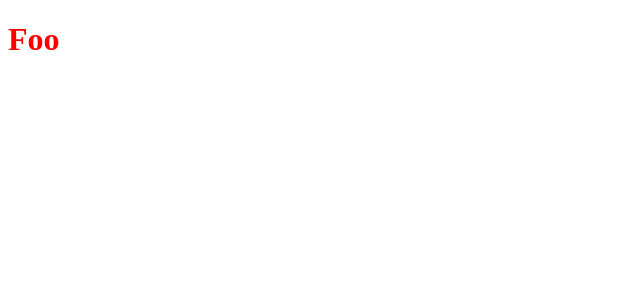
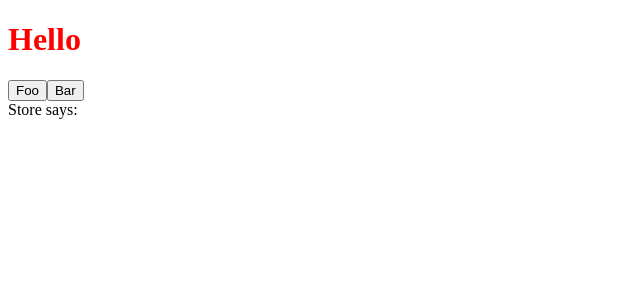
Before and after one commit to countrySpecificDigitisationStrategies/webapp, a React app: page / in a window 1280 px wide. Shown: the top 300 px of the page, without its empty margins (0-640 px from the left). Built offline with nearby package versions, Linux system fonts and the light colour scheme.

Commit message:
Add Redux with small example

```diff
--- a/src/components/App.tsx
+++ b/src/components/App.tsx
@@ -1,15 +1,13 @@
 import React from 'react';
-
 import '../styles/index.css';
 
-class App extends React.Component {
-    render() {
-        return (
-            <div>
-                <h1>Foo</h1>
-            </div>
-        );
-    }
-}
+import ReduxExample from './ReduxExample';
+
+const App = (): JSXElement => (
+    <div>
+        <h1>Hello</h1>
+        <ReduxExample />
+    </div>
+);
 
 export default App;
--- /dev/null
+++ b/src/components/ReduxExample.tsx
@@ -0,0 +1,45 @@
+import React from 'react';
+import { connect } from 'react-redux';
+import { sampleAction } from '../store/actions';
+import { Dispatch } from 'redux';
+
+const ReduxExample = (): JSXElement => (
+    <>
+        <ConnectedActionTriggers />
+        <ConnectedStoreDisplay />
+    </>
+);
+
+/** Trigger a sample action in the store */
+type ActionTriggersProps = { onButtonClick: onButtonClickFn };
+const ActionTriggers = ({ onButtonClick }: ActionTriggersProps): JSXElement => (
+    <>
+        <button onClick={(): void => onButtonClick('foo')}>Foo</button>
+        <button onClick={(): void => onButtonClick('bar')}>Bar</button>
+    </>
+);
+
+const mapDispatchToProps = (dispatch: Dispatch<Types.RootAction>): ActionTriggersProps => {
+    return {
+        onButtonClick: (text: string): string => {
+            dispatch(sampleAction(text));
+        },
+    };
+};
+
+const ConnectedActionTriggers: JSXElement = connect(
+    null,
+    mapDispatchToProps,
+)(ActionTriggers);
+
+/** Display what is currently in the store */
+type StoreDisplayProps = { text: string };
+const StoreDisplay = ({ text }: StoreDisplayProps): JSXElement => <div>Store says: {text}</div>;
+
+const mapStateToProps = (state: object): StoreDisplayProps => ({
+    text: state.sampleReducer.text,
+});
+
+const ConnectedStoreDisplay: JSXElement = connect(mapStateToProps)(StoreDisplay);
+
+export default ReduxExample;
--- a/src/index.tsx
+++ b/src/index.tsx
@@ -1,4 +1,17 @@
 import React from 'react';
 import ReactDOM from 'react-dom';
 import App from './components/App';
-ReactDOM.render(<App />, document.getElementById('app'));
+
+import { Provider } from 'react-redux';
+import { createStore } from 'redux';
+import rootReducer from './store/reducers';
+
+const reduxDevTools = window.__REDUX_DEVTOOLS_EXTENSION__ && window.__REDUX_DEVTOOLS_EXTENSION__();
+const store = createStore(rootReducer, reduxDevTools);
+
+ReactDOM.render(
+    <Provider store={store}>
+        <App />
+    </Provider>,
+    document.getElementById('app'),
+);
--- /dev/null
+++ b/src/store/actions.ts
@@ -0,0 +1,5 @@
+export const SAMPLE_ACTION = 'SAMPLE_ACTION';
+
+export const sampleAction = (text: string): object => {
+    return { type: SAMPLE_ACTION, text };
+};
--- /dev/null
+++ b/src/store/reducers.ts
@@ -0,0 +1,20 @@
+import { combineReducers } from 'redux';
+import { SAMPLE_ACTION } from './actions';
+
+const sampleReducer = (state: object = {}, action: string): object => {
+    switch (action.type) {
+        case SAMPLE_ACTION:
+            return {
+                ...state,
+                text: (state.text || '') + action.text,
+            };
+        default:
+            return state;
+    }
+};
+
+const rootReducer = combineReducers({
+    sampleReducer,
+});
+
+export default rootReducer;
```
Also changed, not shown: package.json (+7 -2 lines), .eslintrc.js, 1 other file (tests, documents, lock files or other folders).
